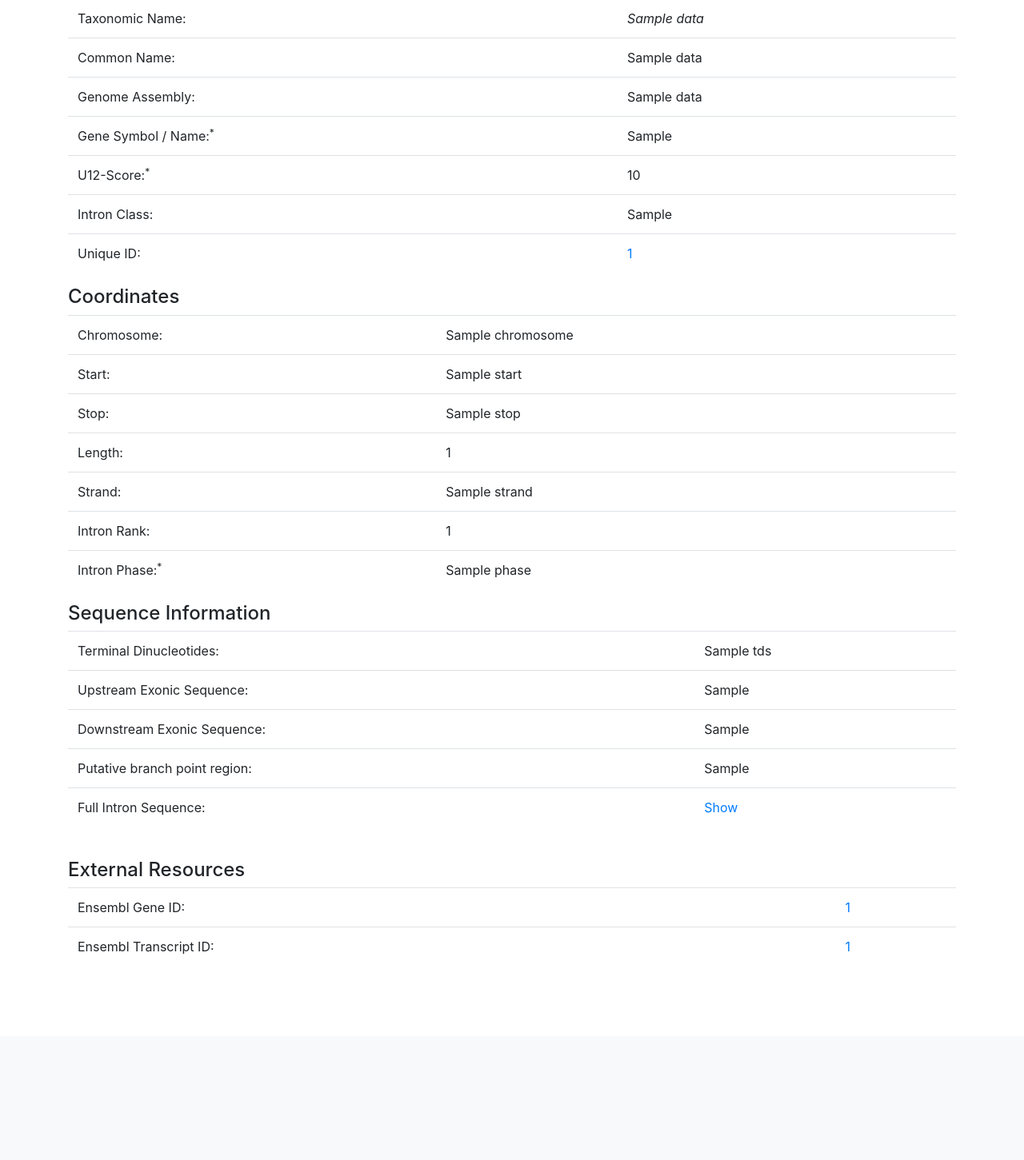
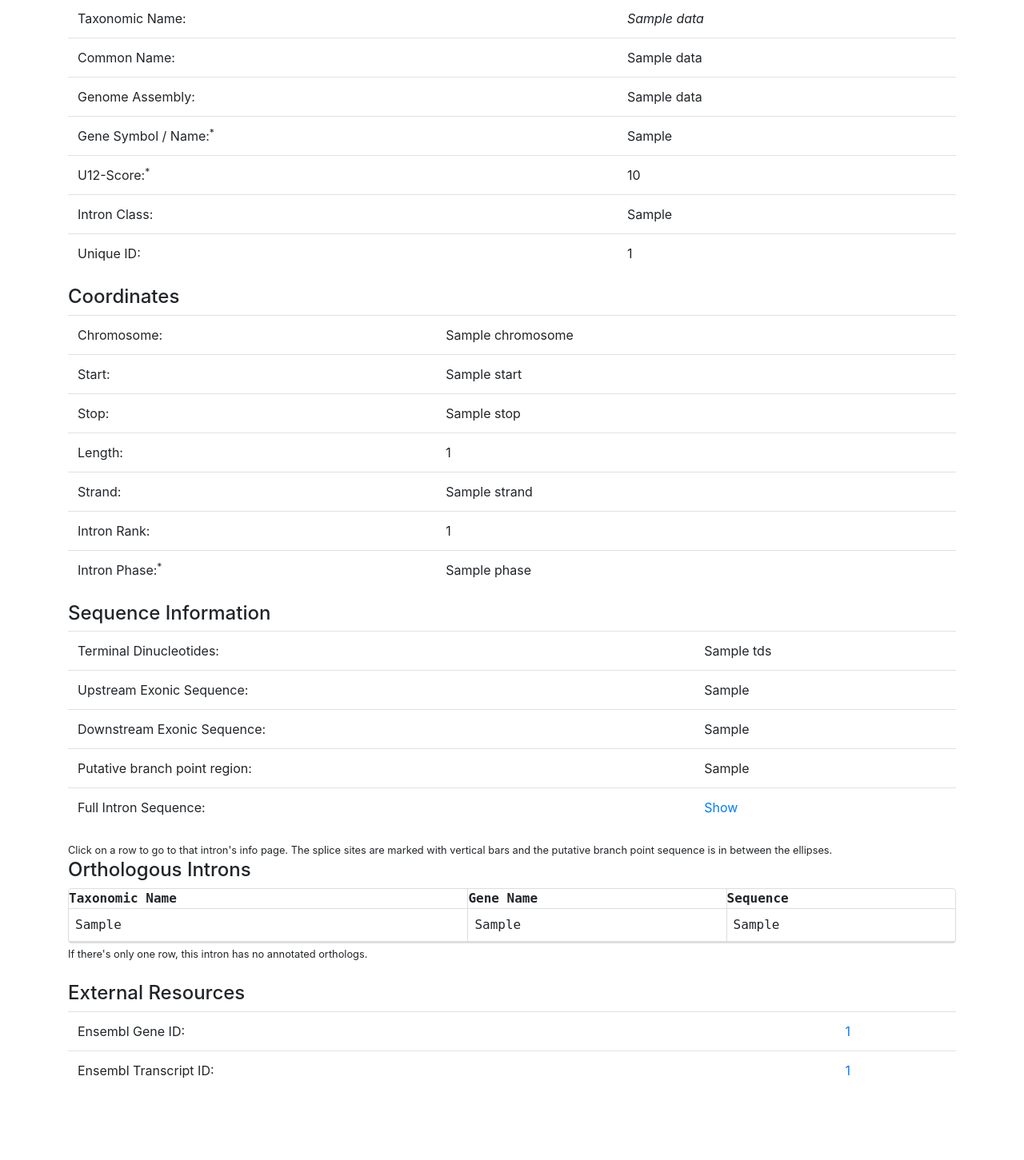
Before and after one commit to Devlin-Moyer/IAOD, a Django app: template results/templates/results/individual.html in a window 1280 px wide. Shown: the part 177-1628 px from the top of the page at 80% size. Before the commit the page ends 1370 px from the top, so only its background shows below. Run offline with Django 3.2, Linux system fonts and the light colour scheme; the template is opened without the code that fills it: most values are stand-ins (such as "Sample title", 1, 10 or a date in 2020); some libraries are stand-ins or nearby versions.

Commit message:
Individual intron pages now show that intron's orthologs instead of linking to results of ortholog search

```diff
--- a/intron_website/settings.py
+++ b/intron_website/settings.py
@@ -23,7 +23,7 @@ BASE_DIR = os.path.dirname(os.path.dirname(os.path.abspath(__file__)))
 SECRET_KEY = '^mbj1+dg3x^+@kgycoxjf8zg2@6ww*gkobsqot(ktw-escing^'
 
 # SECURITY WARNING: don't run with debug turned on in production!
-DEBUG = False
+DEBUG = True
 
 ALLOWED_HOSTS = ['localhost', 'introndb.lerner.ccf.org']
 
--- a/orthologs/views.py
+++ b/orthologs/views.py
@@ -68,7 +68,6 @@ def ortholog_list(request):
                 ortholog_id_list.extend(cluster['cluster'].split('\t'))
     # each cluster isn't a unique set of ids so remove duplicates
     ortholog_id_list = set(ortholog_id_list)
-    print(ortholog_id_list)
     # make a list of all the info needed to render the results
     info_list = [get_seqs(ortholog_id) for ortholog_id in ortholog_id_list]
     return render(request, 'orthologs/list.html', {'info_list': info_list})
--- a/results/templates/results/individual.html
+++ b/results/templates/results/individual.html
@@ -39,10 +39,10 @@
       <td>Intron Class:</td>
       <td>{{ data.intron_class }}
     </tr>
-    <tr title="Click to see orthologs">
+    <tr>
       <td>Unique ID:</td>
       <td>
-	<a href="{% url 'orthologs:list' %}?ref_id={{ data.intron_id }}">{{ data.intron_id }}</a>
+	{{ data.intron_id }}
       </td>
     </tr>
   </tbody>
@@ -120,6 +120,39 @@
 <div id="collapse1" class="panel-collapse collapse">
   <div class="row-fluid">{{ data.full_seq }}</div>
 </div>
+<small>
+  Click on a row to go to that intron's info page.
+  The splice sites are marked with vertical bars and the putative branch point sequence is in between the ellipses.
+</small>
+<table data-toggle="table" data-pagination=true style="font-family:monospace;">
+  <thead>
+    <tr>
+      <h4>Orthologous Introns</h4>
+    </tr>
+    <tr>
+      <th data-sortable="true" data-sorter="alphanum1">Taxonomic Name</th>
+      <th data-sortable="true" data-sorter="alphanum1">Gene Name</th>
+      <th data-sortable="true" data-sorter="alphanum1">Sequence</th>
+    </tr>
+  </thead>
+  <tbody data-link="row" class="rowlink">
+    {% for row in info_list %}
+    <tr>
+      <td>
+        <a href="{% url 'results:individual' row.0 %}">{{ row.1 }}</a>
+      </td>
+      <td>
+        <a href="{% url 'results:individual' row.0 %}">{{ row.2 }}</a>
+      </td>
+      <td>
+        <a href="{% url 'results:individual' row.0 %}">{{ row.3|safe }}</a>
+      </td>
+    </tr>
+    {% endfor %}
+  </tbody>
+</table>
+<small>If there's only one row, this intron has no annotated orthologs.</small>
+<br />
 <br />
 <table class="table">
   <thead>
```
Also changed, not shown: results/views.py (+63 -0 lines), 1 other file.
